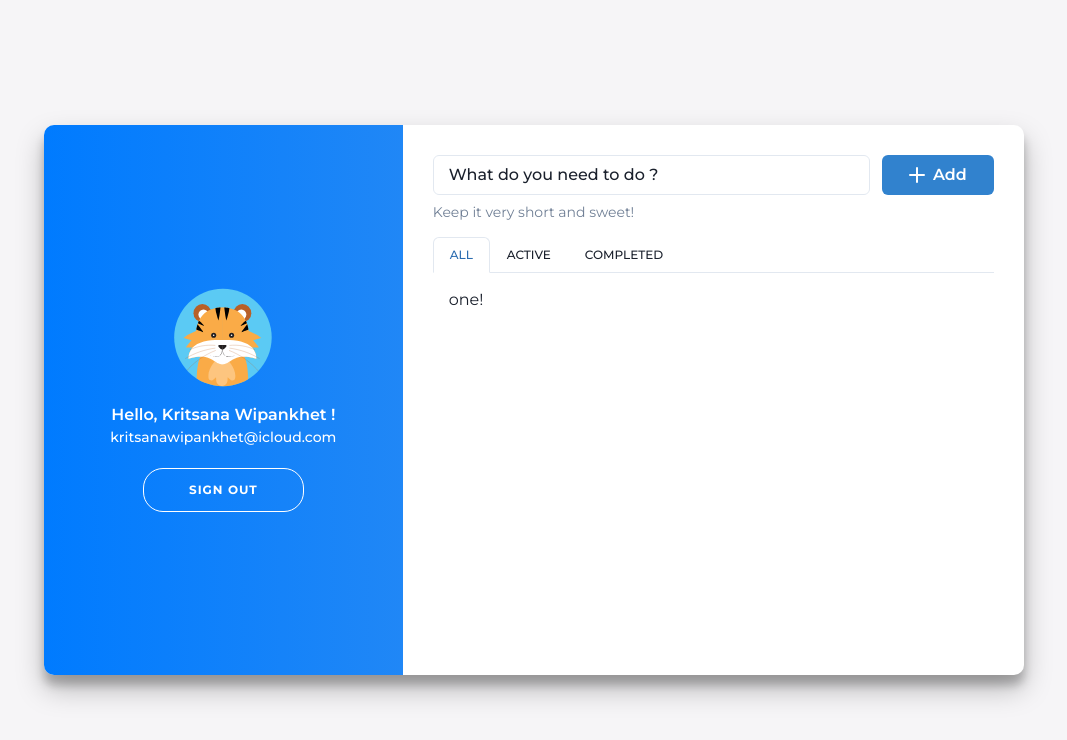
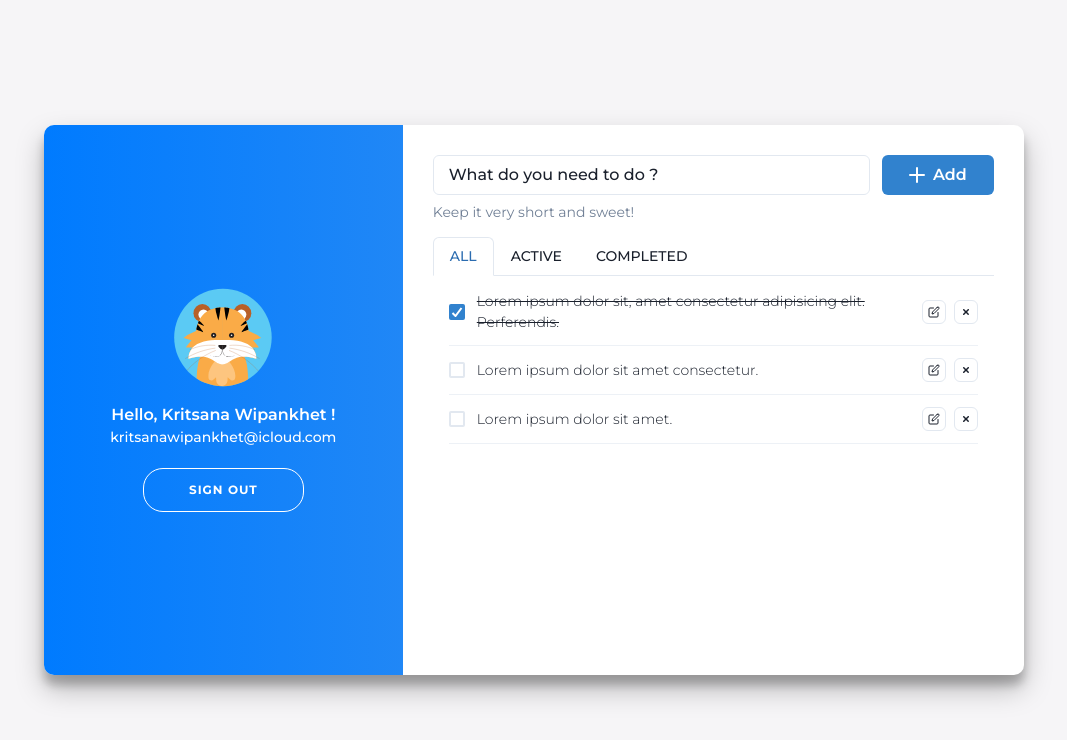
Before and after one commit to Kritsanawipankhet/iamblockchain-webclient, a Next.js app: page / in a window 1280 px wide. Shown: the top 740 px of the page, without its empty margins (106-1173 px from the left). Built offline with nearby package versions, Linux system fonts and the light colour scheme; no server answers; sample sign-in values are in the browser's storage.

Commit message:
complete to do list page

```diff
--- a/pages/index.tsx
+++ b/pages/index.tsx
@@ -21,6 +21,7 @@ import {
   Box,
   Button,
   Flex,
+  Spacer,
   Tabs,
   TabList,
   TabPanels,
@@ -28,8 +29,13 @@ import {
   TabPanel,
   Text,
   Divider,
+  List,
+  ListItem,
+  Checkbox,
+  IconButton,
+  HStack,
 } from "@chakra-ui/react";
-import { AddIcon } from "@chakra-ui/icons";
+import { AddIcon, SmallCloseIcon, EditIcon } from "@chakra-ui/icons";
 const activeLabelStyles = {
   transform: "scale(0.85) translateY(-24px)",
 };
@@ -110,7 +116,7 @@ export default function Home({}: Props) {
                       <Box flex="1">
                         <FormControl
                           variant="floating"
-                          id="first-name"
+                          id="content"
                           // isRequired
                           // isInvalid
                         >
@@ -139,25 +145,182 @@ export default function Home({}: Props) {
                   <Box pt={0} pl={30} pb={4} pr={30}>
                     <Tabs variant="enclosed">
                       <TabList>
-                        <Tab fontSize="xs" fontWeight={500}>
+                        <Tab fontSize="14px" fontWeight={500}>
                           ALL
                         </Tab>
-                        <Tab fontSize="xs" fontWeight={500}>
+                        <Tab fontSize="14px" fontWeight={500}>
                           ACTIVE
                         </Tab>
-                        <Tab fontSize="xs" fontWeight={500}>
+                        <Tab fontSize="14px" fontWeight={500}>
                           COMPLETED
                         </Tab>
                       </TabList>
                       <TabPanels>
-                        <TabPanel>
-                          <p>one!</p>
+                        <TabPanel
+                          overflowY="scroll"
+                          h="360px"
+                          css={scrollbarStyle}
+                        >
+                          <List spacing={3} fontSize="14px" fontWeight={300}>
+                            <ListItem>
+                              <Flex gap={3} align="center">
+                                <Checkbox defaultChecked />
+                                <Text as="del">
+                                  Lorem ipsum dolor sit, amet consectetur
+                                  adipisicing elit. Perferendis.
+                                </Text>
+                                <Spacer />
+                                <HStack>
+                                  <IconButton
+                                    variant="outline"
+                                    aria-label="Edit"
+                                    size="xs"
+                                    icon={<EditIcon />}
+                                  />
+                                  <IconButton
+                                    variant="outline"
+                                    aria-label="Delete"
+                                    size="xs"
+                                    icon={<SmallCloseIcon />}
+                                  />
+                                </HStack>
+                              </Flex>
+                            </ListItem>
+                            <Divider />
+                            <ListItem>
+                              <Flex gap={3} align="center">
+                                <Checkbox />
+                                <Text>
+                                  Lorem ipsum dolor sit amet consectetur.
+                                </Text>
+                                <Spacer />
+                                <HStack>
+                                  <IconButton
+                                    variant="outline"
+                                    aria-label="Edit"
+                                    size="xs"
+                                    icon={<EditIcon />}
+                                  />
+                                  <IconButton
+                                    variant="outline"
+                                    aria-label="Delete"
+                                    size="xs"
+                                    icon={<SmallCloseIcon />}
+                                  />
+                                </HStack>
+                              </Flex>
+                            </ListItem>
+                            <Divider />
+                            <ListItem>
+                              <Flex gap={3} align="center">
+                                <Checkbox />
+                                <Text>Lorem ipsum dolor sit amet.</Text>
+                                <Spacer />
+                                <HStack>
+                                  <IconButton
+                                    variant="outline"
+                                    aria-label="Edit"
+                                    size="xs"
+                                    icon={<EditIcon />}
+                                  />
+                                  <IconButton
+                                    variant="outline"
+                                    aria-label="Delete"
+                                    size="xs"
+                                    icon={<SmallCloseIcon />}
+                                  />
+                                </HStack>
+                              </Flex>
+                            </ListItem>
+                            <Divider />
+                          </List>
                         </TabPanel>
-                        <TabPanel>
-                          <p>two!</p>
+                        <TabPanel
+                          overflowY="scroll"
+                          h="360px"
+                          css={scrollbarStyle}
+                        >
+                          <List spacing={3} fontSize="14px" fontWeight={300}>
+                            <ListItem>
+                              <Flex gap={3} align="center">
+                                <Checkbox />
+                                <Text>
+                                  Lorem ipsum dolor sit amet consectetur.
+                                </Text>
+                                <Spacer />
+                                <HStack>
+                                  <IconButton
+                                    variant="outline"
+                                    aria-label="Edit"
+                                    size="xs"
+                                    icon={<EditIcon />}
+                                  />
+                                  <IconButton
+                                    variant="outline"
+                                    aria-label="Delete"
+                                    size="xs"
+                                    icon={<SmallCloseIcon />}
+                                  />
+                                </HStack>
+                              </Flex>
+                            </ListItem>
+                            <Divider />
+                            <ListItem>
+                              <Flex gap={3} align="center">
+                                <Checkbox />
+                                <Text>Lorem ipsum dolor sit amet.</Text>
+                                <Spacer />
+                                <HStack>
+                                  <IconButton
+                                    variant="outline"
+                                    aria-label="Edit"
+                                    size="xs"
+                                    icon={<EditIcon />}
+                                  />
+                                  <IconButton
+                                    variant="outline"
+                                    aria-label="Delete"
+                                    size="xs"
+                                    icon={<SmallCloseIcon />}
+                                  />
+                                </HStack>
+                              </Flex>
+                            </ListItem>
+                            <Divider />
+                          </List>
                         </TabPanel>
-                        <TabPanel>
-                          <p>three!</p>
+                        <TabPanel
+                          overflowY="scroll"
+                          h="360px"
+                          css={scrollbarStyle}
+                        >
+                          <List spacing={3} fontSize="14px" fontWeight={300}>
+                            <ListItem>
+                              <Flex gap={3} align="center">
+                                <Checkbox defaultChecked />
+                                <Text as="del">
+                                  Lorem ipsum dolor sit, amet consectetur
+                                  adipisicing elit. Perferendis.
+                                </Text>
+                                <Spacer />
+                                <HStack>
+                                  <IconButton
+                                    variant="outline"
+                                    aria-label="Edit"
+                                    size="xs"
+                                    icon={<EditIcon />}
+                                  />
+                                  <IconButton
+                                    variant="outline"
+                                    aria-label="Delete"
+                                    size="xs"
+                                    icon={<SmallCloseIcon />}
+                                  />
+                                </HStack>
+                              </Flex>
+                            </ListItem>
+                            <Divider />
+                          </List>
                         </TabPanel>
                       </TabPanels>
                     </Tabs>
@@ -192,6 +355,19 @@ Signout
 </button> */
 }
 
+const scrollbarStyle = {
+  "&::-webkit-scrollbar": {
+    width: "4px",
+  },
+  "&::-webkit-scrollbar-track": {
+    width: "6px",
+  },
+  "&::-webkit-scrollbar-thumb": {
+    background: "#f6f5f7",
+    borderRadius: "24px",
+  },
+};
+
 export const theme = extendTheme({
   components: {
     Form: {
--- a/styles/Home.module.css
+++ b/styles/Home.module.css
@@ -6,6 +6,7 @@
   flex-direction: column;
   font-family: "Montserrat", sans-serif;
   height: 100vh;
+  min-width: 980px;
 }
 
 .container {
--- a/styles/auth.module.css
+++ b/styles/auth.module.css
@@ -6,6 +6,7 @@
   flex-direction: column;
   font-family: "Montserrat", sans-serif;
   height: 100vh;
+  min-width: 768px;
 }
 
 .h1Global {
```
